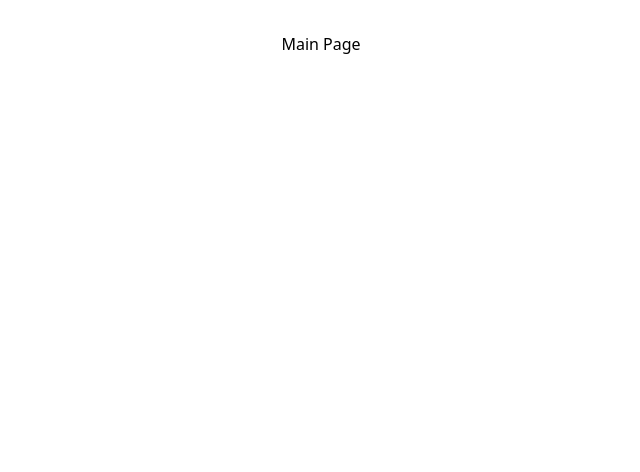
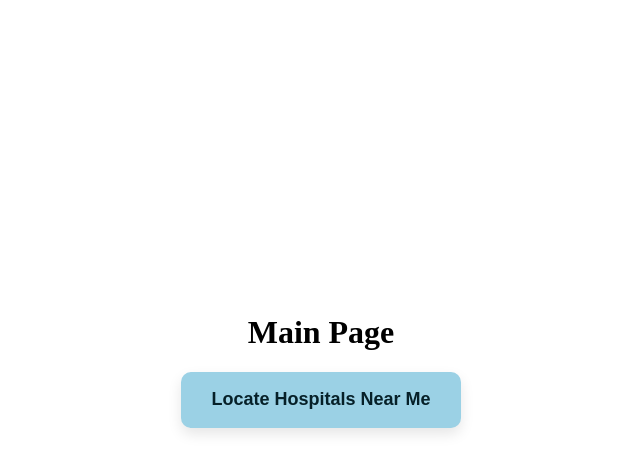
Before and after one commit to bsc-com-30-19/hospital_locater, a React (Vite) app in the folder hospital-locater/: page / in a window 1280 px wide. Shown: the top 472 px of the page, without its empty margins (319-959 px from the left). Built offline with nearby package versions, Linux system fonts and the light colour scheme.

Commit message:
Created a Locator button which will be querying hospitals near the location of the user from the database

```diff
--- /dev/null
+++ b/hospital-locater/postcss.config.cjs
@@ -0,0 +1,8 @@
+module.exports = {
+    plugins: {
+        // The PostCSS plugin for Tailwind has moved to a separate package.
+        // Use '@tailwindcss/postcss' and make sure that package is installed.
+        '@tailwindcss/postcss': {},
+        autoprefixer: {},
+    },
+}
--- a/hospital-locater/src/index.css
+++ b/hospital-locater/src/index.css
@@ -1 +1,8 @@
-@import "tailwindcss";
+@tailwind base;
+@tailwind components;
+@tailwind utilities;
+
+/* You can add global overrides below */
+html, body, #root {
+	height: 100%;
+}
--- a/hospital-locater/src/pages/MainPage.jsx
+++ b/hospital-locater/src/pages/MainPage.jsx
@@ -1,9 +1,77 @@
-const MainPage = () =>{
-    return(
-    <div>
-        <p>Main Page</p>
-    </div>
+import { useState } from 'react';
+import { useNavigate } from 'react-router-dom';
+
+/* ---------------------------------------------
+   BUTTON STYLES (Modularized)
+   Using Tailwind for layout/typography but keeping
+   exact numeric sizes, paddings and shadows via inline styles
+   so nothing changes visually from your original design.
+---------------------------------------------- */
+const getBaseButtonStyle = (processing) => ({
+    backgroundColor: '#9BD1E5',
+    border: 'none',
+    padding: '16px 28px', // matches px-7 py-4
+    borderRadius: 10,
+    cursor: processing ? 'default' : 'pointer',
+    fontSize: 18,
+    minWidth: 280,
+    height: 56,
+    display: 'inline-flex',
+    justifyContent: 'center',
+    alignItems: 'center',
+    color: '#062028',
+    transition: 'transform 180ms ease, box-shadow 180ms ease, opacity 180ms ease',
+    boxShadow: '0 6px 14px rgba(0,0,0,0.10)'
+});
+
+const getHoverStyle = (hover, processing) =>
+    hover && !processing
+        ? { transform: 'translateY(-3px)', boxShadow: '0 10px 22px rgba(0,0,0,0.14)' }
+        : {};
+
+const getDisabledStyle = (processing) =>
+    processing ? { opacity: 0.78 } : {};
+
+/* ---------------------------------------------
+   MAIN PAGE COMPONENT
+---------------------------------------------- */
+const MainPage = () => {
+    const [processing, setProcessing] = useState(false);
+    const [hover, setHover] = useState(false);
+    const navigate = useNavigate();
+
+    const handleIdentify = () => {
+        setProcessing(true);
+        setTimeout(() => navigate('/hospitallist'), 2200);
+    };
+
+    const buttonStyle = {
+        ...getBaseButtonStyle(processing),
+        ...getHoverStyle(hover, processing),
+        ...getDisabledStyle(processing)
+    };
+
+    return (
+        <div className="flex flex-col items-center justify-center h-[80vh] gap-4">
+            <h1 className="text-2xl font-bold">Main Page</h1>
+
+            {/* BUTTON */}
+            <button
+                onClick={handleIdentify}
+                disabled={processing}
+                onMouseEnter={() => setHover(true)}
+                onMouseLeave={() => setHover(false)}
+                className="flex items-center justify-center font-semibold text-lg"
+                style={buttonStyle}
+            >
+                <span style={{ fontWeight: 700 }}>
+                    {processing
+                        ? 'Finding Near Hospitals please wait...'
+                        : 'Locate Hospitals Near Me'}
+                </span>
+            </button>
+        </div>
     );
-}
+};
 
 export default MainPage;
--- /dev/null
+++ b/hospital-locater/tailwind.config.cjs
@@ -0,0 +1,11 @@
+/** @type {import('tailwindcss').Config} */
+module.exports = {
+  content: [
+    './index.html',
+    './src/**/*.{js,jsx,ts,tsx,html}'
+  ],
+  theme: {
+    extend: {},
+  },
+  plugins: [],
+}
```
Also changed, not shown: hospital-locater/package.json (+5 -2 lines), 1 other file (tests, documents, lock files or other folders).
